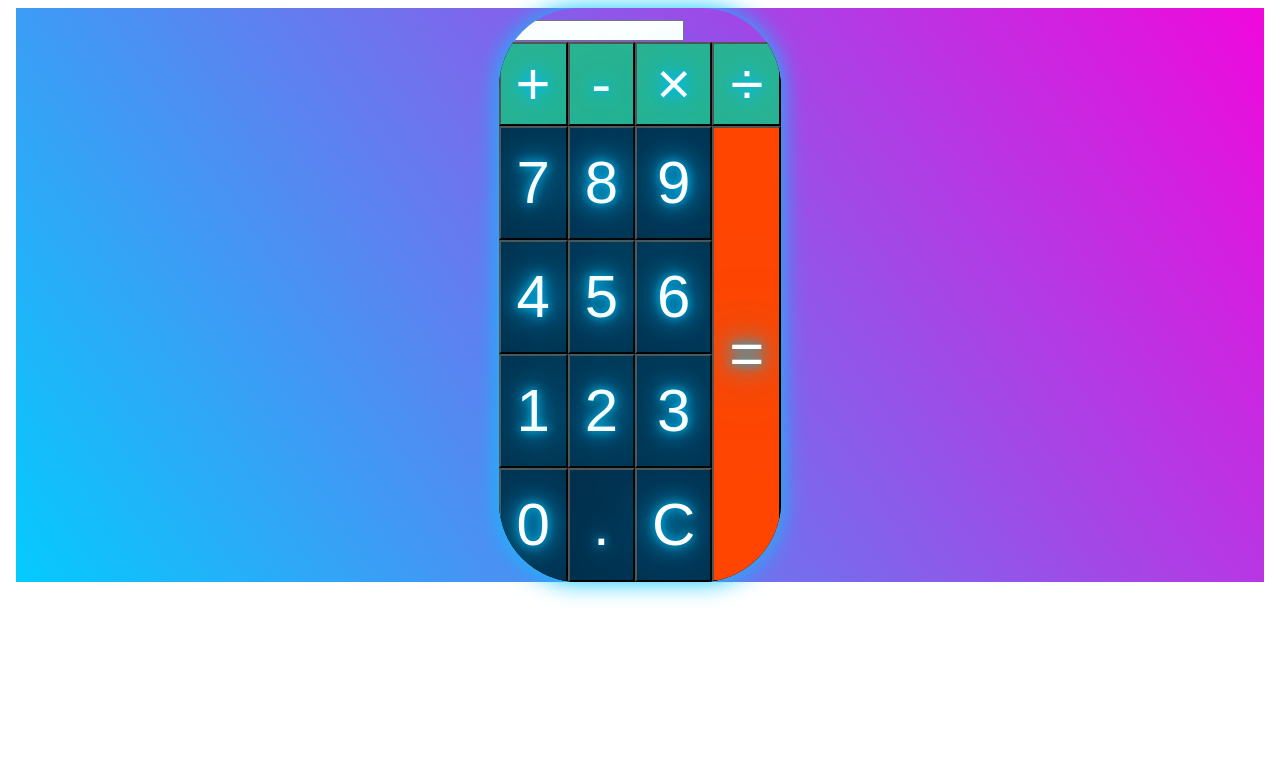
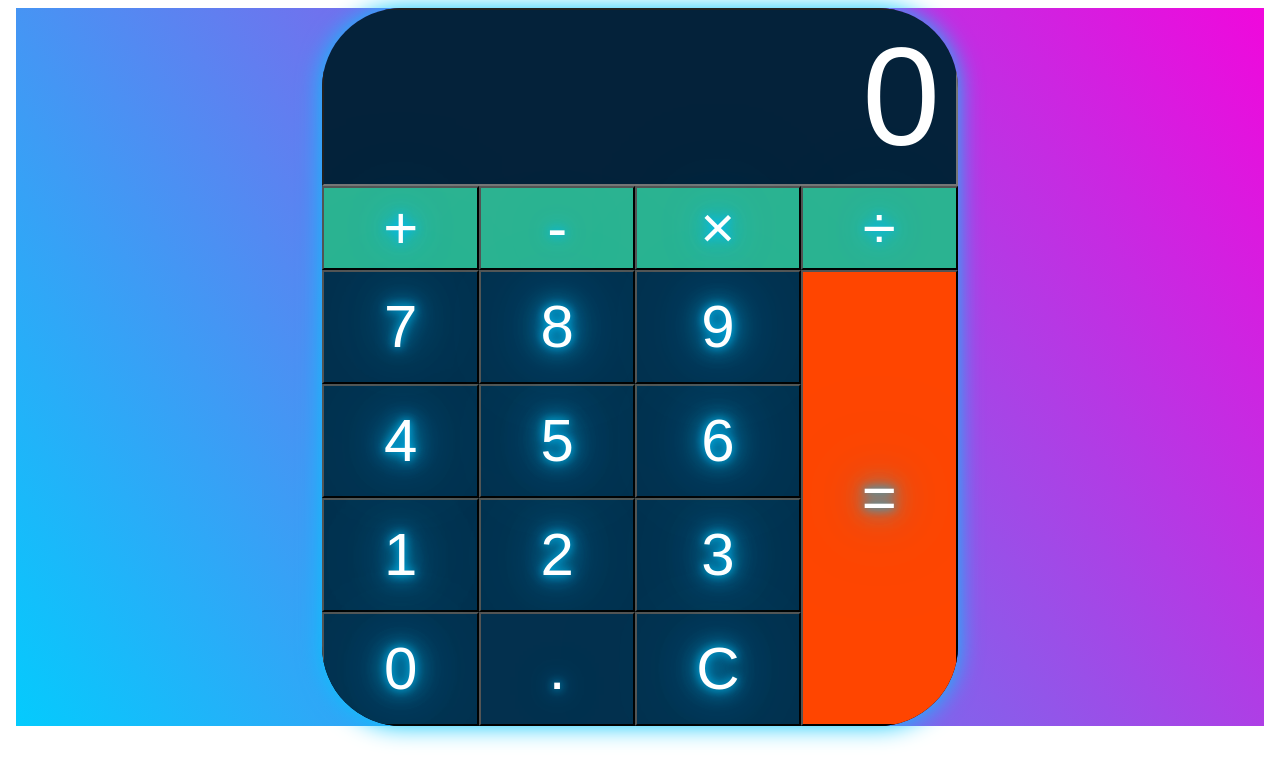
Before and after one commit to VinceSaykao/HedgeServ-Calculator, an Angular app in the folder HedgeServ-Calculator-Project/: page / in a window 1280 px wide. Shown: the top 784 px of the page. Built offline with nearby package versions, Linux system fonts and the light colour scheme.

Commit message:
added class inside input and added writetoinput and toshow to add component

```diff
--- a/HedgeServ-Calculator-Project/src/app/app.component.html
+++ b/HedgeServ-Calculator-Project/src/app/app.component.html
@@ -7,8 +7,10 @@
 
     <div class="container">
         <div class="calculator">
-          <!-- <div class="calculator_display">0</div> -->
-          <input [(ngModel)] = "toshow" type="text">
+
+            <input class="calculator_display" [(ngModel)] = "toshow" type="text">
+
+
           <div class="calculator_keys">
 
             <!--
--- a/HedgeServ-Calculator-Project/src/app/app.component.ts
+++ b/HedgeServ-Calculator-Project/src/app/app.component.ts
@@ -10,4 +10,7 @@ import { Component, NgModule } from '@angular/core';
 })
 export class AppComponent {
 
+  toshow = '0'
+  writetoinput(value:string){}
+
 }
```
